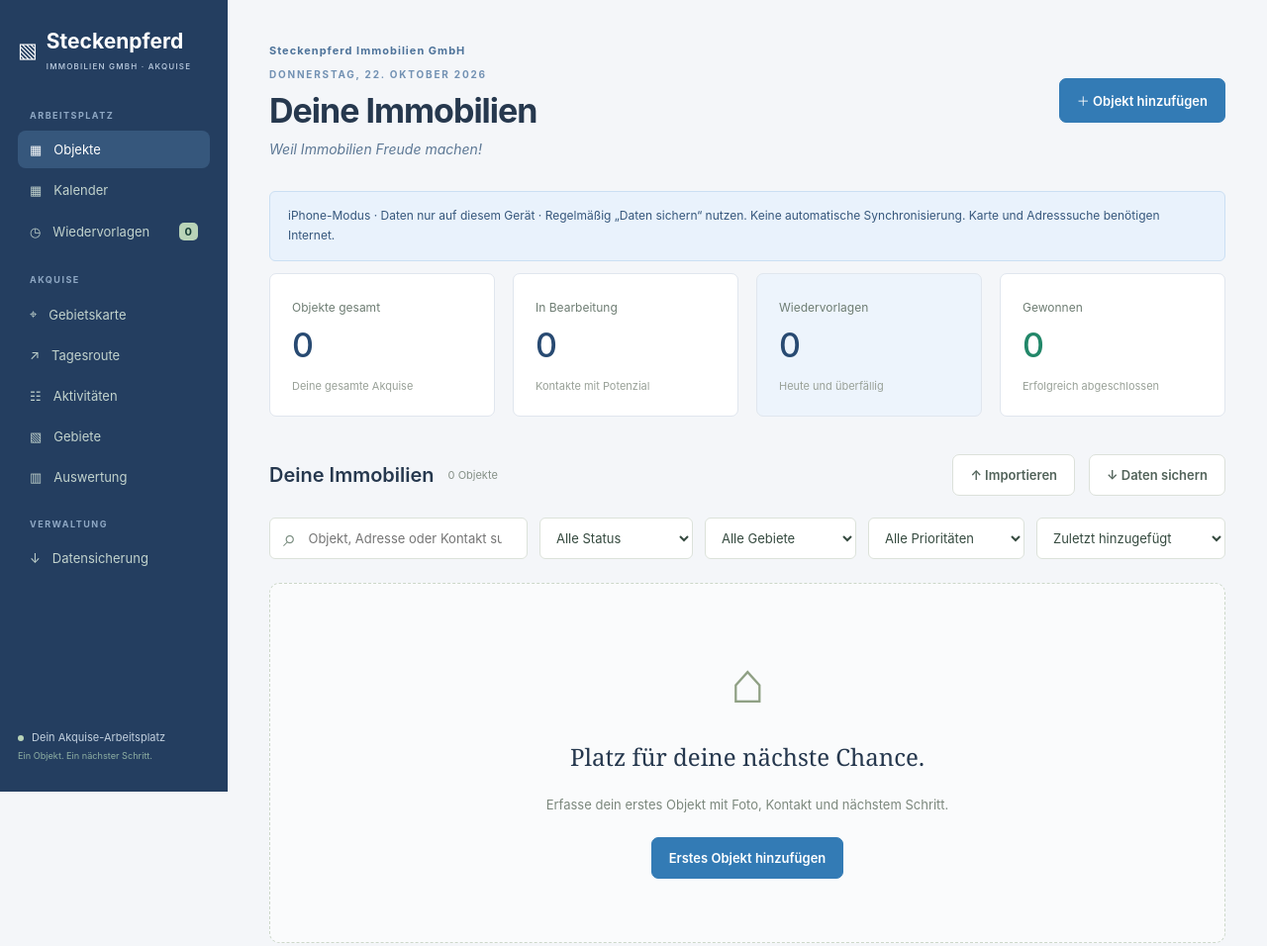
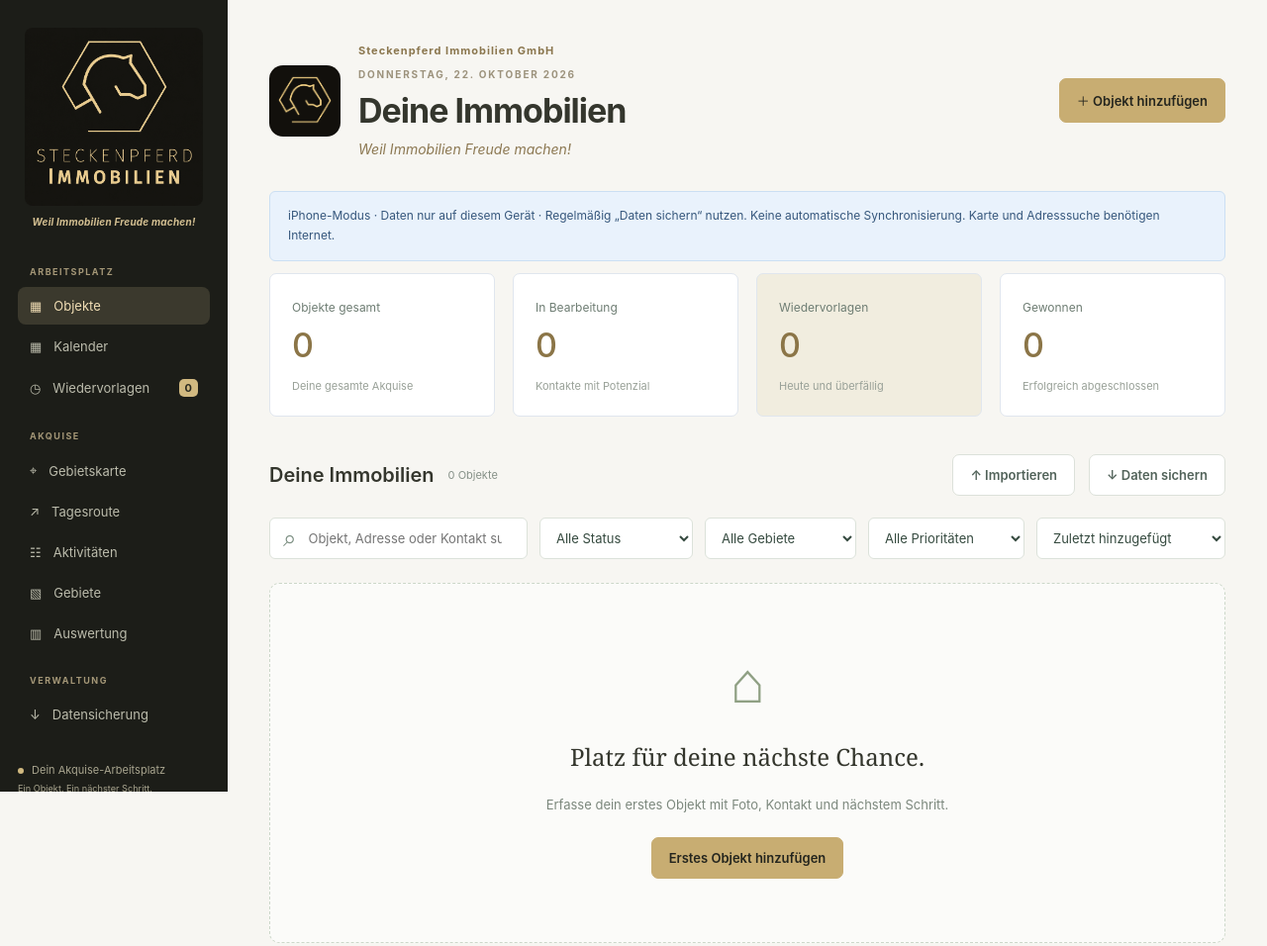
Before and after one commit to SteckenpferdImmobilien/Akquise-Immobilien, a website: page public/phone.html in a window 1280 px wide. Shown: the top 956 px of the page at 99% size. Drawn offline with Linux system fonts and the light colour scheme.

Commit message:
Add Steckenpferd logo artwork, gold branding and iPhone icon

```diff
--- a/public/phone.html
+++ b/public/phone.html
@@ -3,10 +3,12 @@
   <head>
     <meta charset="utf-8" />
     <meta name="viewport" content="width=device-width,initial-scale=1" />
-    <meta name="theme-color" content="#153d35" />
+    <meta name="theme-color" content="#1c1d18" />
     <meta name="apple-mobile-web-app-capable" content="yes" />
     <title>Steckenpferd Immobilien · Akquise</title>
-    <link rel="icon" href="./icon.svg" />
+    <link rel="icon" type="image/png" href="./brand/steckenpferd-icon.png" />
+    <link rel="apple-touch-icon" href="./brand/steckenpferd-icon.png" />
+    <meta name="apple-mobile-web-app-title" content="Steckenpferd" />
     <link rel="manifest" href="./phone.webmanifest" />
     <link rel="stylesheet" href="./vendor/leaflet/leaflet.css" />
     <link rel="stylesheet" href="./style.css" />
@@ -30,11 +32,16 @@
       hidden
     ></button>
     <aside class="sidebar">
-      <a class="brand" href="./"
-        >▧
-        <span
-          >Steckenpferd<span class="brand-sub">IMMOBILIEN GMBH · AKQUISE</span></span
-        ></a
+      <a
+        class="brand brand-logo"
+        href="./"
+        aria-label="Steckenpferd Immobilien – zur Übersicht"
+        ><img
+          src="./brand/steckenpferd-logo.png"
+          alt="Steckenpferd Immobilien"
+          width="180"
+          height="180"
+        /><span class="logo-slogan">Weil Immobilien Freude machen!</span></a
       >
       <nav aria-label="Hauptnavigation">
         <span class="nav-heading">ARBEITSPLATZ</span
@@ -66,10 +73,20 @@
     </aside>
     <main>
       <header>
-        <div>
-          <div class="company-label">Steckenpferd Immobilien GmbH</div><div class="eyebrow" id="today"></div>
-          <h1 id="page-title">Alles im Blick.</h1>
-          <p class="company-slogan">Weil Immobilien Freude machen!</p>
+        <div class="brand-heading">
+          <img
+            class="header-emblem"
+            src="./brand/steckenpferd-icon.png"
+            alt=""
+            width="72"
+            height="72"
+          />
+          <div>
+            <div class="company-label">Steckenpferd Immobilien GmbH</div>
+            <div class="eyebrow" id="today"></div>
+            <h1 id="page-title">Alles im Blick.</h1>
+            <p class="company-slogan">Weil Immobilien Freude machen!</p>
+          </div>
         </div>
         <button class="primary" id="add">＋ Objekt hinzufügen</button>
       </header>
@@ -173,7 +190,9 @@
           </button>
         </div>
       </section>
-      <footer>Steckenpferd Immobilien GmbH · Weil Immobilien Freude machen!</footer>
+      <footer>
+        Steckenpferd Immobilien GmbH · Weil Immobilien Freude machen!
+      </footer>
     </main>
     <dialog id="editor">
       <form id="property-form">
--- a/public/style.css
+++ b/public/style.css
@@ -1615,8 +1615,199 @@ progress::-moz-progress-bar {
   }
 }
 /* Company branding; original logo will be added after source verification. */
-.sidebar .brand {font-size:21px;gap:9px;line-height:1.3}
-.sidebar .brand-sub {font-size:8px;letter-spacing:1.2px;line-height:1.6;color:#c0d1e4}
-.company-label {font-size:11px;letter-spacing:1px;font-weight:650;color:#4e739a;margin-bottom:11px}
-header .company-slogan {font-size:14px;font-style:italic;color:#5d7895;margin-top:8px}
-@media(max-width:760px){.company-label{font-size:10px;letter-spacing:.7px}header .company-slogan{font-size:13px}}
+.sidebar .brand {
+  font-size: 21px;
+  gap: 9px;
+  line-height: 1.3;
+}
+.sidebar .brand-sub {
+  font-size: 8px;
+  letter-spacing: 1.2px;
+  line-height: 1.6;
+  color: #c0d1e4;
+}
+.company-label {
+  font-size: 11px;
+  letter-spacing: 1px;
+  font-weight: 650;
+  color: #4e739a;
+  margin-bottom: 11px;
+}
+header .company-slogan {
+  font-size: 14px;
+  font-style: italic;
+  color: #5d7895;
+  margin-top: 8px;
+}
+@media (max-width: 760px) {
+  .company-label {
+    font-size: 10px;
+    letter-spacing: 0.7px;
+  }
+  header .company-slogan {
+    font-size: 13px;
+  }
+}
+/* Steckenpferd: warm charcoal and gold from the supplied brand reference. */
+:root {
+  color: #34362d;
+  background: #f7f6f2;
+  --brand-gold: #d1b980;
+  --brand-charcoal: #1c1d18;
+}
+.sidebar {
+  background: var(--brand-charcoal);
+}
+.sidebar .brand-logo {
+  display: flex;
+  flex-direction: column;
+  gap: 8px;
+  text-align: center;
+  padding: 0;
+  font-size: inherit;
+}
+.brand-logo img {
+  display: block;
+  width: 180px;
+  max-width: 100%;
+  height: auto;
+  border-radius: 8px;
+}
+.logo-slogan {
+  font-size: 10px;
+  font-style: italic;
+  color: #d3bf91;
+  line-height: 1.6;
+  letter-spacing: 0.2px;
+}
+.sidebar .nav {
+  color: #bcbcac;
+}
+.sidebar .nav.active {
+  background: #3b392d;
+  color: #f1deb5;
+}
+.nav-heading {
+  color: #a49777;
+}
+.nav b {
+  background: #d1b980;
+  color: #29291f;
+}
+.sidebar-bottom,
+.sidebar-bottom small {
+  color: #a9a58f;
+}
+.dot {
+  background: #d1b980;
+}
+.primary {
+  background: #c8ad72;
+  border-color: #c8ad72;
+  color: #24251e;
+}
+.primary:hover {
+  background: #b99b5d;
+  border-color: #b99b5d;
+}
+.company-label {
+  color: #8b774f;
+}
+.eyebrow {
+  color: #9c927c;
+}
+header .company-slogan {
+  color: #8c7852;
+}
+.brand-heading {
+  display: flex;
+  align-items: center;
+  gap: 18px;
+  min-width: 0;
+}
+.header-emblem {
+  flex-shrink: 0;
+  width: 72px;
+  height: 72px;
+  border-radius: 14px;
+  object-fit: cover;
+}
+.stats strong,
+.stats article:nth-child(4) strong,
+.big-number {
+  color: #8b7547;
+}
+.stats article:nth-child(3) {
+  background: #f1eddf;
+}
+.calendar-day.selected {
+  background: #f6f0df;
+  box-shadow: inset 0 0 0 2px #c4a76b;
+}
+.calendar-day.is-today strong {
+  background: #8b7547;
+}
+.calendar-chip {
+  background: #f1ebdb;
+  border-left-color: #b79b60;
+}
+.calendar-weekdays span {
+  background: #f9f7f0;
+  color: #97896e;
+}
+.editor-tabs [aria-selected="true"] {
+  background: #f4efdf;
+  border-color: #b49a65;
+  color: #8c7545;
+}
+.menu-toggle {
+  background: var(--brand-charcoal);
+}
+.priority-line,
+.visit-label {
+  color: #978056;
+}
+.quick-actions button {
+  background: #f8f5eb;
+  color: #8b774f;
+  border-color: #e4dbc4;
+}
+.quick-actions button:hover {
+  background: #eee4ce;
+}
+progress::-webkit-progress-value {
+  background: #bba16a;
+}
+progress::-moz-progress-bar {
+  background: #bba16a;
+}
+@media (max-width: 760px) {
+  .brand-heading {
+    gap: 12px;
+    align-items: flex-start;
+  }
+  .header-emblem {
+    width: 50px;
+    height: 50px;
+    border-radius: 10px;
+  }
+  .brand-heading > div {
+    min-width: 0;
+  }
+  .brand-heading .company-label {
+    font-size: 9px;
+    letter-spacing: 0.3px;
+  }
+  .brand-heading h1 {
+    font-size: 27px;
+  }
+  .brand-heading .company-slogan {
+    font-size: 12px;
+  }
+  .sidebar .brand-logo {
+    padding: 0;
+  }
+  .brand-logo img {
+    width: 164px;
+  }
+}
--- a/public/sw.js
+++ b/public/sw.js
@@ -1,4 +1,4 @@
-const CACHE = "akquise-phone-v3-brand-1";
+const CACHE = "akquise-phone-v3-brand-2";
 const FILES = [
   "./phone.html",
   "./app.js",
@@ -7,6 +7,8 @@ const FILES = [
   "./style.css",
   "./phone.webmanifest",
   "./icon.svg",
+  "./brand/steckenpferd-logo.png",
+  "./brand/steckenpferd-icon.png",
   "./vendor/leaflet/leaflet.js",
   "./vendor/leaflet/leaflet.css",
 ];
--- a/server.js
+++ b/server.js
@@ -260,6 +260,8 @@ const server = http.createServer(async (req, res) => {
     };
     for (const name of ["workspace.js", "model.js"])
       files["/" + name] = [name, "text/javascript"];
+    for (const name of ["steckenpferd-logo.png", "steckenpferd-icon.png"])
+      files["/brand/" + name] = ["brand/" + name, "image/png"];
     const vendor = url.pathname.match(
       /^\/vendor\/leaflet\/(leaflet\.(js|css)|images\/(marker-icon(?:-2x)?|marker-shadow|layers(?:-2x)?)\.png)$/,
     );
```
Also changed, not shown: public/index.html (+31 -12 lines), public/brand/README.md (added), public/brand/steckenpferd-icon.png (added), public/brand/steckenpferd-logo.png (added), public/manifest.webmanifest, public/phone.webmanifest.
